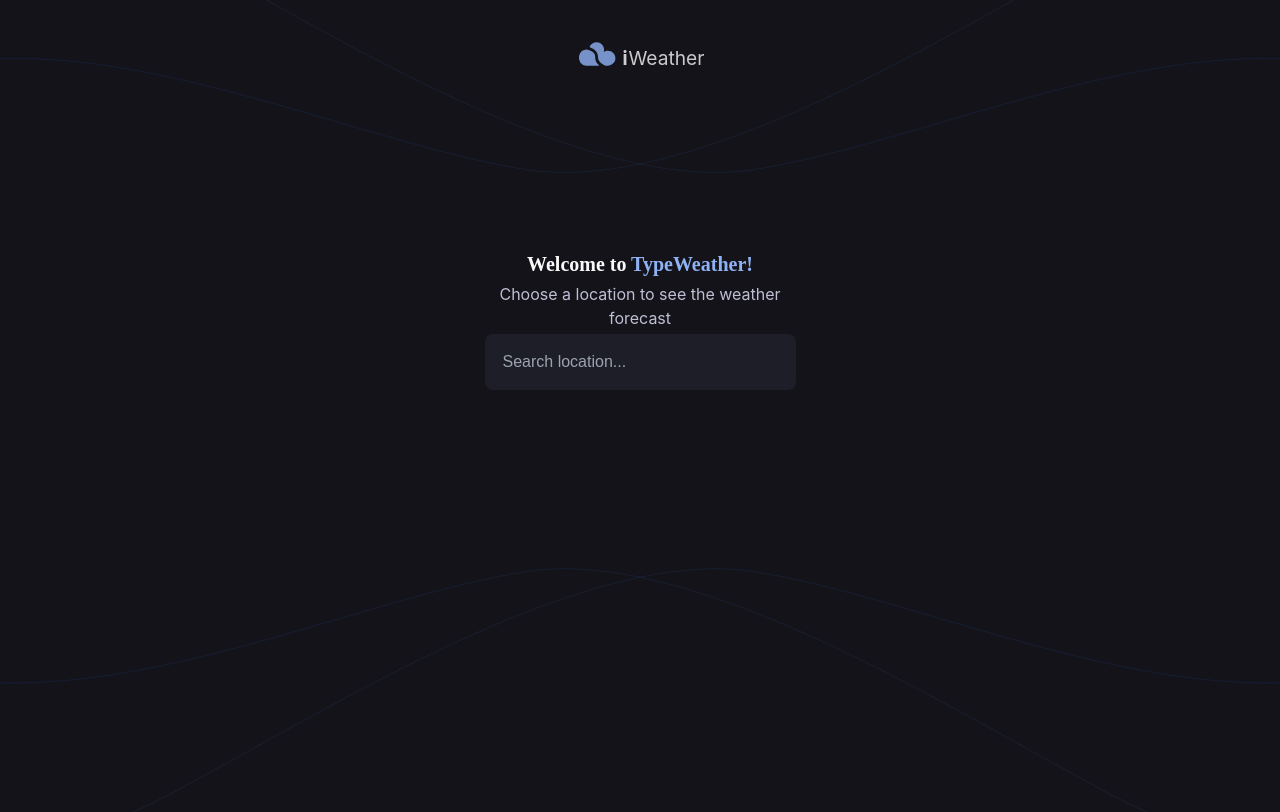
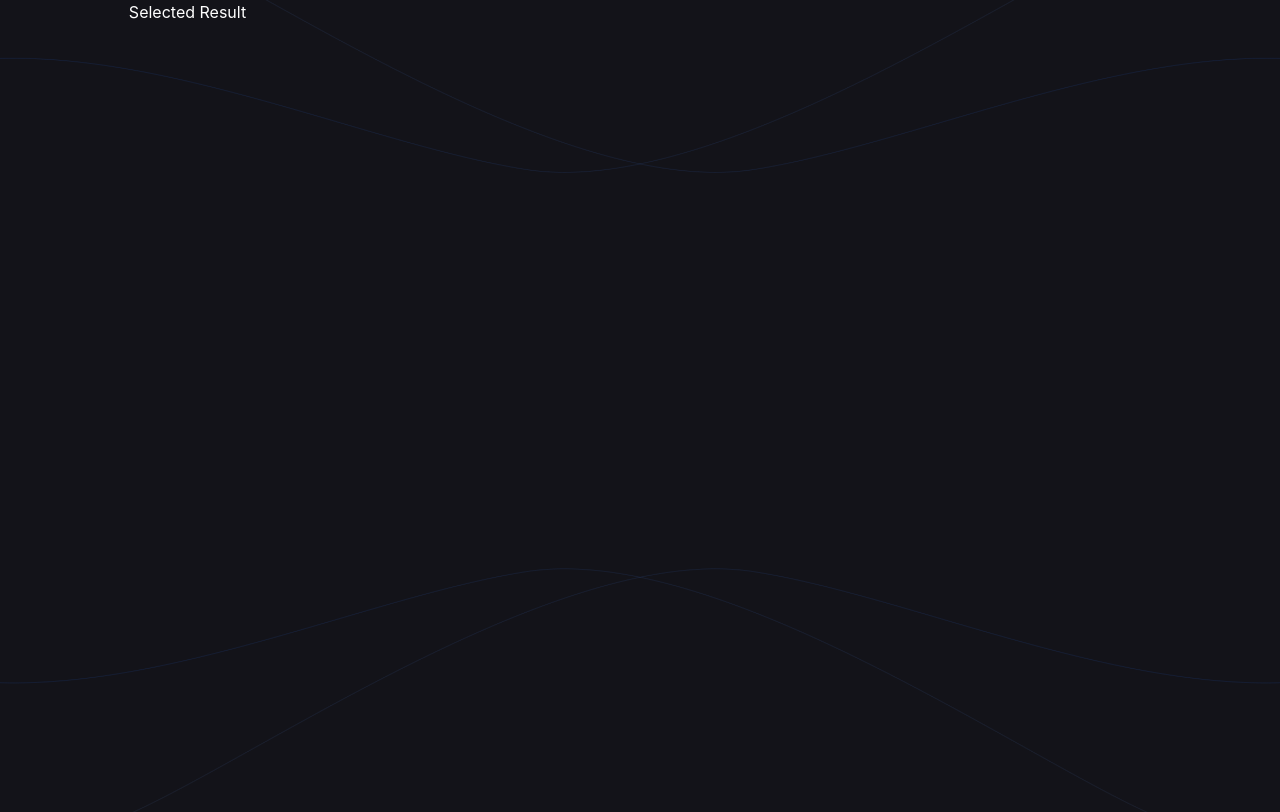
Before and after one commit to keremclp/Weather-App, a React (Create React App) app: page /home in a window 1280 px wide. Built offline with nearby package versions, Linux system fonts and the light colour scheme.

Commit message:
add: Navigation to Home component but still have error

```diff
--- a/src/App.js
+++ b/src/App.js
@@ -1,11 +1,19 @@
 import "./App.css";
 /* import Searchbar component from component file */
 import Searchbar from "./components/SearchBar";
-
+import Home from "./components/Home";
+import { BrowserRouter, Routes, Route } from "react-router-dom";
 function App() {
-
-
-  return <Searchbar />;
+  return (
+    <div className="App">
+      <BrowserRouter>
+        <Routes>
+          <Route path="/" element={<Searchbar />} />
+          <Route path="/home" element={<Home />} />
+        </Routes>
+      </BrowserRouter>
+    </div>
+  );
 }
 
 export default App;
--- a/src/components/Home.jsx
+++ b/src/components/Home.jsx
@@ -1,9 +1,17 @@
-import React from 'react'
+import React from "react";
 
-function Home() {
+const Home = (props) => {
+  // Access the selected result from the location state
+  console.log(props);
+  // Render your Home component with the selected result
   return (
-    <div>Home</div>
-  )
-}
+    <div>
+      <h1 className="text-white">Selected Result</h1>
+      <p className="text-white">{props.name}</p>
+      <p className="text-white">{props.country}</p>
+      {/* Render other content as needed */}
+    </div>
+  );
+};
 
-export default Home
+export default Home;
--- a/src/components/SearchBar.jsx
+++ b/src/components/SearchBar.jsx
@@ -1,12 +1,14 @@
 import React, { useState, Fragment, useEffect } from "react";
+import { useNavigate } from 'react-router-dom';
 import Logo from "../Vector.svg";
 import axios from "axios";
 import { Combobox, Transition } from "@headlessui/react";
 
-function SearchBar({ onSearchChange }) {
+function SearchBar() {
   const [searchResults, setSearchResults] = useState([]);
   const [query, setQuery] = useState("");
   const [options, setOptions] = useState([]);
+  const navigate = useNavigate();
 
   const fetchCitiesNames = async (e) => {
     const city_name = e.target.value;
@@ -43,23 +45,27 @@ function SearchBar({ onSearchChange }) {
     }
   };
 
+  const handleOptionClick = async (selectedResult) => {
+    // Navigate to Home component with selected result
+    navigate("/home", { state: { selectedResult } });
+  };
+
   useEffect(() => {
     if (searchResults.length > 0) {
       Promise.all(
         searchResults.map(async (result, index) => {
           const countryName = await fetchCountryName(result.country);
           return (
-            <a href="/detail">
             <Combobox.Option
               key={index}
               className="text-gray-800 bg-gray-800 px-4 py-3 rounded-t-lg rounded-b-lg border border-gray-300 transition ease-out duration-300 transform hover:scale-105"
               value={result.name}
+              onClick={() => handleOptionClick(result)}
             >
               <div className="text-md font-nunito text-base font-normal leading-6 text-left text-gray-100">
                 {result.name},{result.country} {countryName}
               </div>
             </Combobox.Option>
-            </a>
           );
         })
       ).then((resolvedOptions) => {
```
Lines whose indentation alone changed are shown as unchanged.
